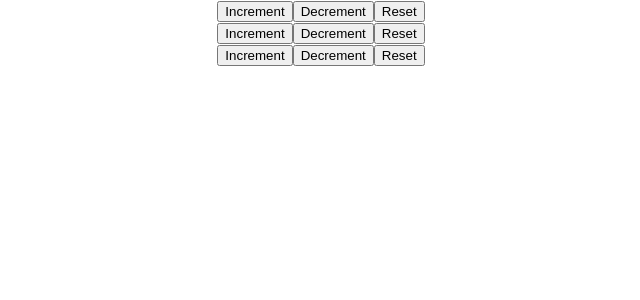
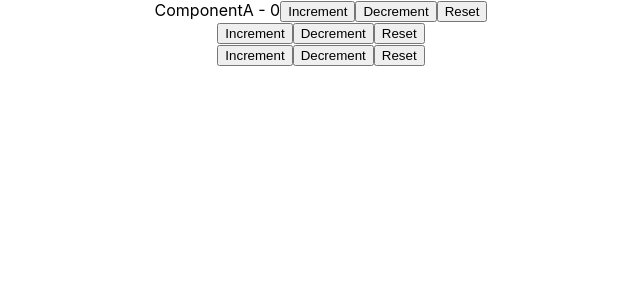
Before and after one commit to sivasaraa/reducer-hook, a React (Create React App) app: page / in a window 1280 px wide. Shown: the top 300 px of the page, without its empty margins (319-959 px from the left). Built offline with nearby package versions, Linux system fonts and the light colour scheme.

Commit message:
useReducer with Context A

```diff
--- a/src/App.js
+++ b/src/App.js
@@ -1,15 +1,35 @@
 import logo from './logo.svg';
 import './App.css';
+import React from 'react'
 import CounterOne from './Component/CounterOne';
 import CounterTwo from './Component/CounterTwo';
 import CounterThree from './Component/CounterThree';
 import ComponentA from './Component/ComponentA';
 import ComponentB from './Component/ComponentB';
 import ComponentC from './Component/ComponentC';
+import { useReducer } from 'react';
+
+const initialState = 0
+const reducer = (state, action) => {
+  switch(action){
+    case 'increment':
+      return state + 1;
+    case 'decrement':
+      return state - 1;
+    case 'reset':
+      return initialState;
+    default:
+      return state;
+  }
+}
+
+export const countContext = React.createContext();
 
 function App() {
+  const [count, dispatch] = useReducer(reducer, initialState);
   return (
-    <div className="App">
+    <countContext.Provider value={{count : count, dispatch : dispatch}}>
+      <div className="App">
       {/* <CounterOne /> */}
       {/* <CounterTwo /> */}
       {/* <CounterThree /> */}
@@ -17,6 +37,8 @@ function App() {
       <ComponentB />
       <ComponentC />
     </div>
+
+    </countContext.Provider>
   );
 }
 
--- a/src/Component/ComponentA.js
+++ b/src/Component/ComponentA.js
@@ -1,11 +1,14 @@
-import React from 'react'
+import React, { useContext } from 'react'
+import { countContext } from '../App'
 
 function ComponentA(){
+    const context = useContext(countContext)
     return (
         <div>
-            <button>Increment</button>
-            <button>Decrement</button>
-            <button>Reset</button>
+            ComponentA - {context.count}
+            <button onClick={() => context.dispatch('increment')}>Increment</button>
+            <button onClick={() => context.dispatch('decrement')}>Decrement</button>
+            <button onClick={() => context.dispatch('reset')}>Reset</button>
         </div>
     )
 }
```
